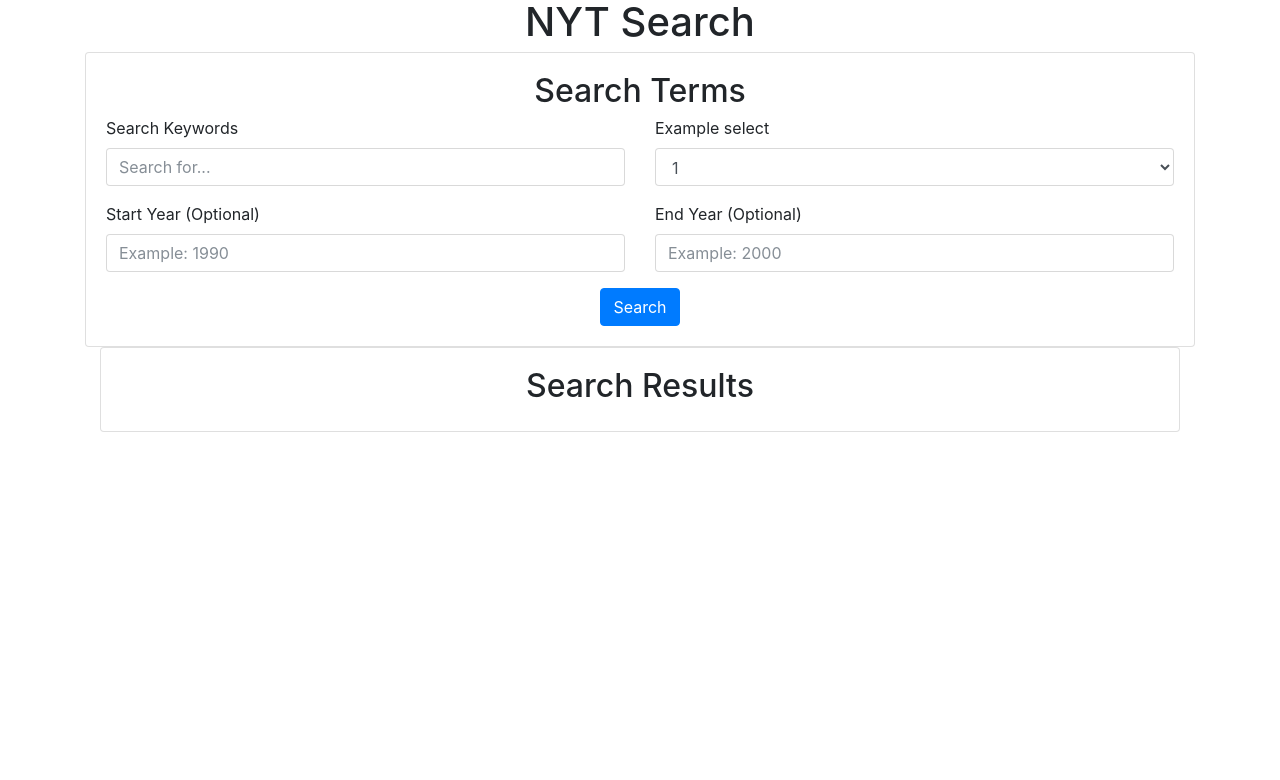
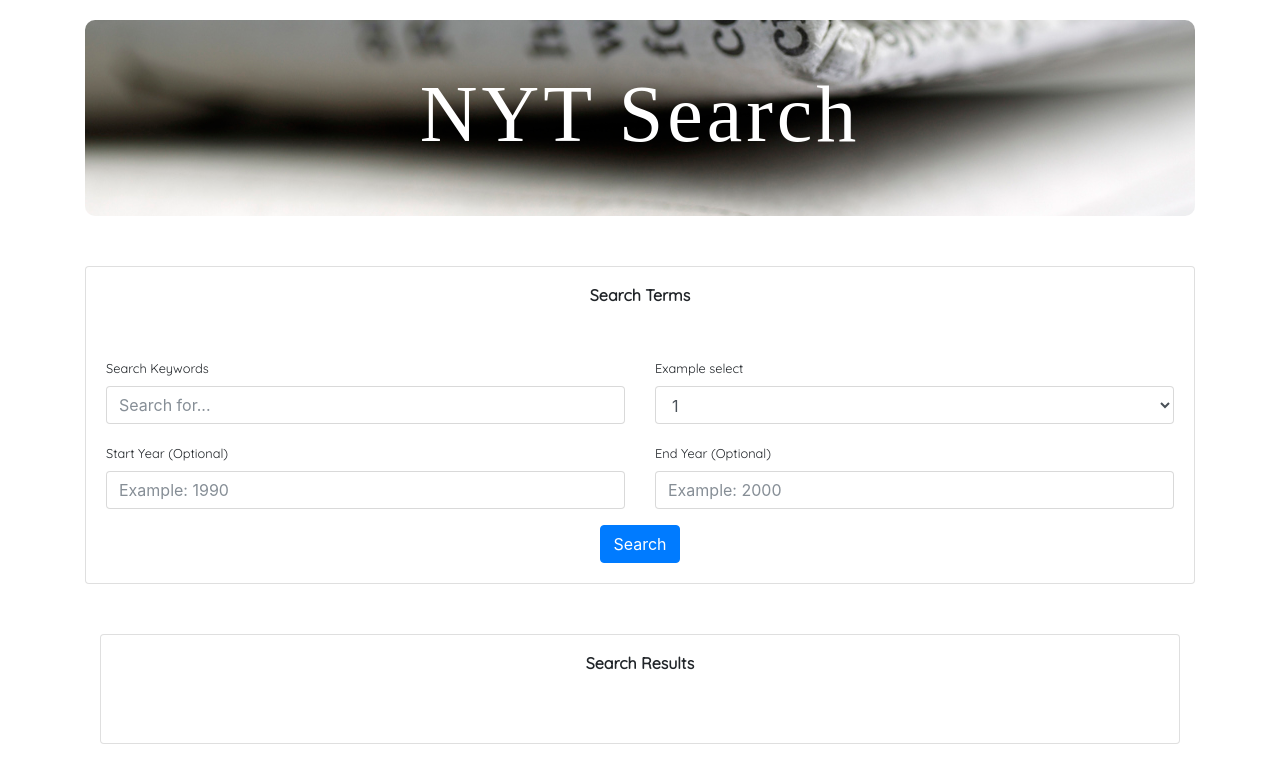
Before and after one commit to dillonschultz93/NYTSearch, a plain HTML site: page index.html in a window 1280 px wide. Drawn offline with nearby package versions, Linux system fonts and the light colour scheme.

Commit message:
Added styles to everything

```diff
--- a/assets/css/style.css
+++ b/assets/css/style.css
@@ -1,8 +1,45 @@
 /* == TYPOGRAPHY =============================================================*/
+
 .title {
+  color: #fff;
+  font-family: 'Times New Roman', serif;
+  font-size: 5em;
+  letter-spacing: 0.05em;
   text-align: center;
 }
 
 .section-head {
+  font-family: 'Quicksand', 'Helvetica', Arial, sans-serif;
+  font-size: 1em;
+  font-weight: 700;
   text-align: center;
 }
+
+label {
+  font-family: 'Quicksand', 'Helvetica', Arial, sans-serif;
+  font-size: 0.8em;
+  font-weight: 400;
+
+}
+
+/* == STYLES =================================================================*/
+
+.app-header {
+  background-image: url("../../assets/images/news.jpg");
+  background-size: cover center;
+  border-radius: 10px;
+  padding: 50px 0;
+  margin-bottom: 50px;
+}
+
+.section-head {
+  margin-bottom: 50px;
+}
+
+.card {
+  margin-bottom: 50px;
+}
+
+body {
+  margin-top: 20px;
+}
```
